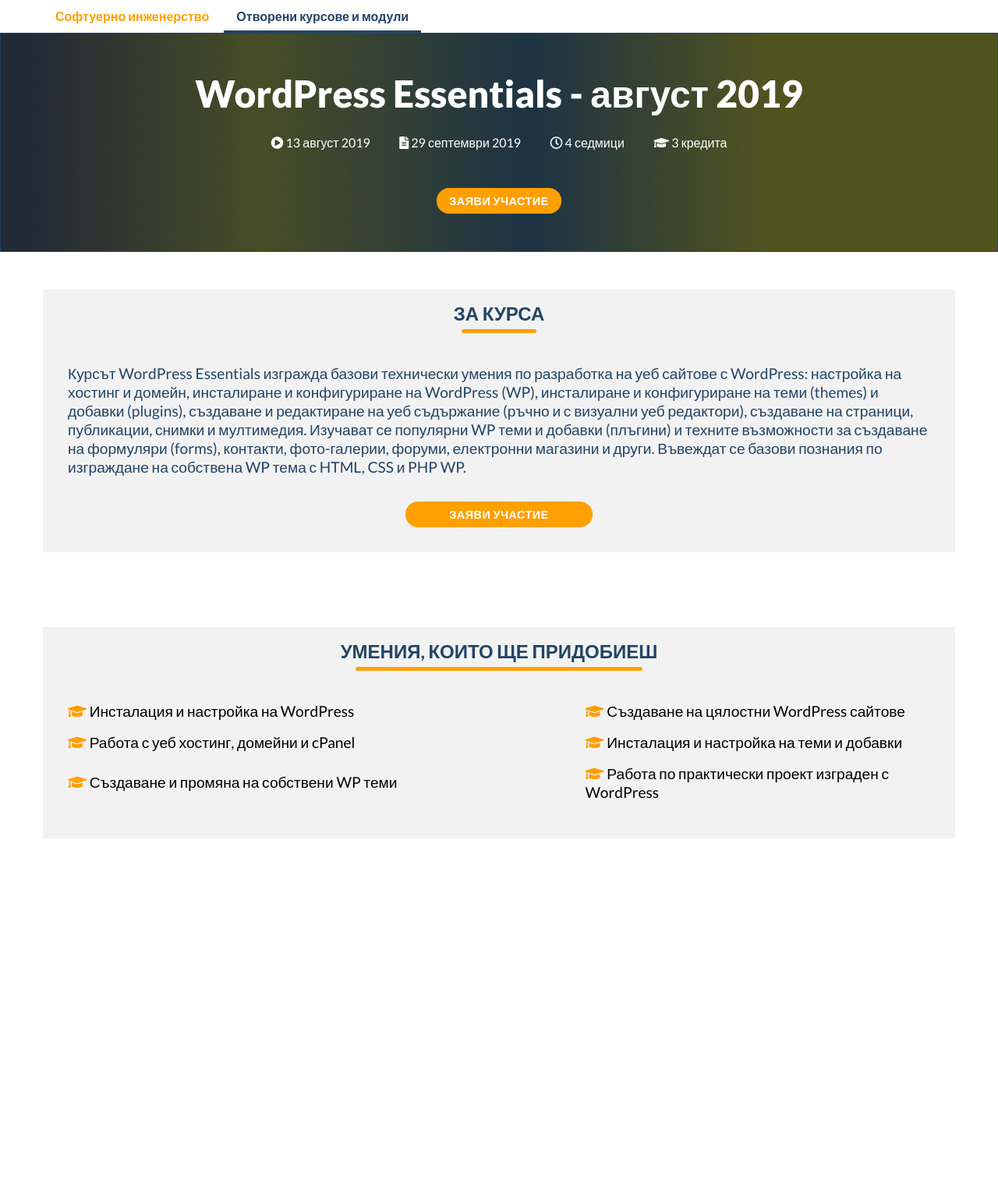
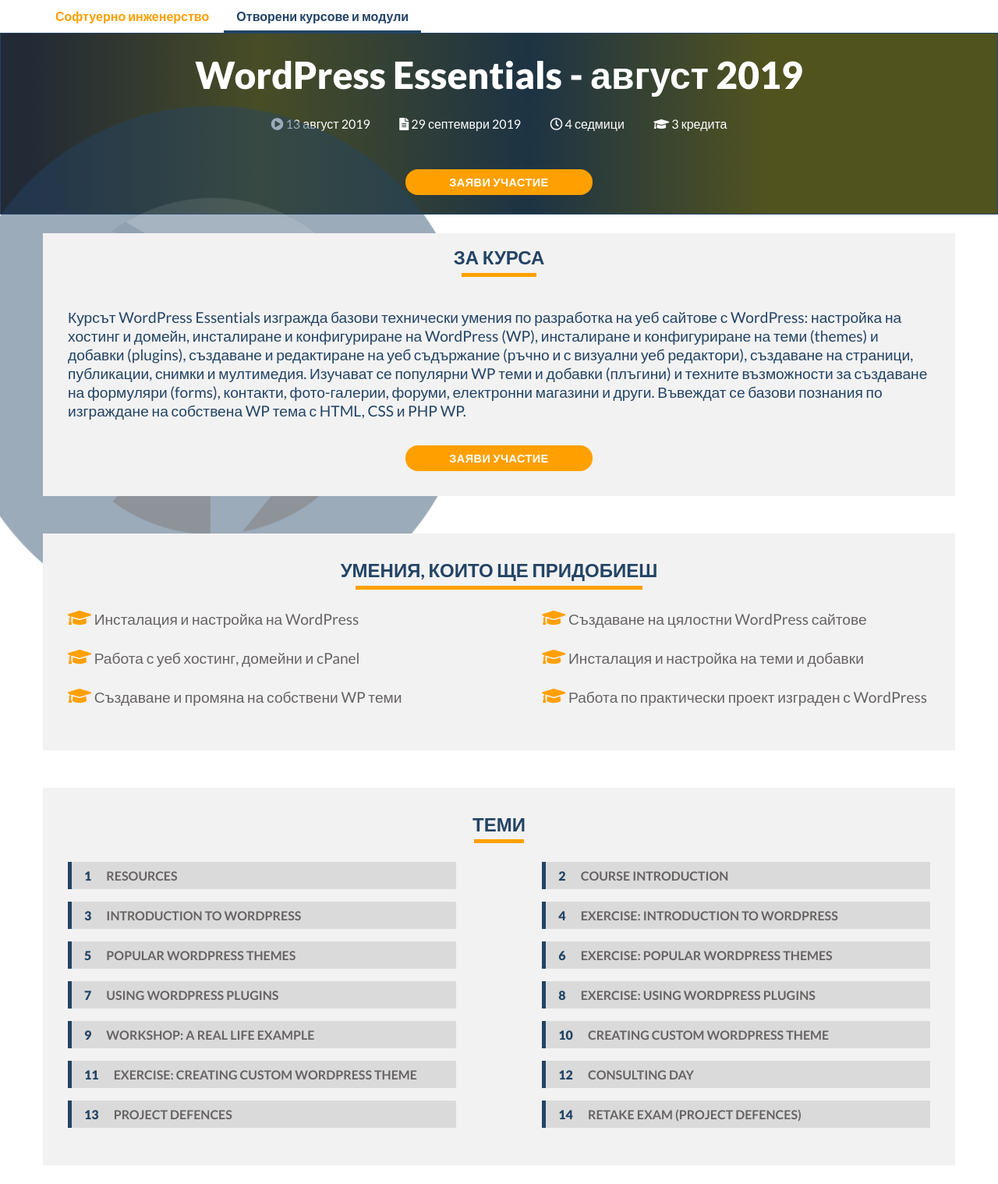
Before and after one commit to KaloyanDaskalov/SoftUni-exam-prep, a plain HTML site: page Retake Exam - 13 August 2019/03_WordPress-Essentials/Solution/index.html in a window 1280 px wide. Shown: the part 93-1611 px from the top of the page at 78% size. Before the commit the page ends 1216 px from the top, so only its background shows below. Drawn offline with Linux system fonts and the light colour scheme.

Commit message:
work on 13august WP-essentials

```diff
--- a/Retake Exam - 13 August 2019/03_WordPress-Essentials/Solution/index.html
+++ b/Retake Exam - 13 August 2019/03_WordPress-Essentials/Solution/index.html
@@ -31,12 +31,17 @@
       </div>
     </header>
     <main class="main">
+      <div class="water-mark">
+        <img src="../Requirements-and-Resources/images/wordpress.png" alt="" />
+      </div>
+      <!-- tabs section -->
       <section class="tabs section">
         <div class="content">
           <a href="#" class="tab">Софтуерно инженерство</a>
           <a href="#" class="tab selected">Отворени курсове и модули</a>
         </div>
       </section>
+      <!-- course info header -->
       <section class="course-header section">
         <div class="content flex">
           <h1 class="course-title">WordPress Essentials - август 2019</h1>
@@ -49,6 +54,7 @@
           <a href="#" class="btn">ЗАЯВИ УЧАСТИЕ</a>
         </div>
       </section>
+      <!-- course info section -->
       <section class="info section">
         <div class="content">
           <article class="section-titles">
@@ -70,6 +76,7 @@
           <a href="#" class="btn">ЗАЯВИ УЧАСТИЕ</a>
         </div>
       </section>
+      <!-- course skills -->
       <section class="skills section">
         <div class="content">
           <article class="section-titles">
@@ -104,6 +111,31 @@
           </ul>
         </div>
       </section>
+      <!-- course curriculum -->
+      <section class="curriculum section">
+        <div class="content">
+          <article class="section-titles">
+            <h2>ТЕМИ</h2>
+            <hr />
+          </article>
+          <ul class="curriculum-info flex">
+            <li><span>1</span> RESOURCES</li>
+            <li><span>2</span> COURSE INTRODUCTION</li>
+            <li><span>3</span> INTRODUCTION TO WORDPRESS</li>
+            <li><span>4</span> EXERCISE: INTRODUCTION TO WORDPRESS</li>
+            <li><span>5</span> POPULAR WORDPRESS THEMES</li>
+            <li><span>6</span> EXERCISE: POPULAR WORDPRESS THEMES</li>
+            <li><span>7</span> USING WORDPRESS PLUGINS</li>
+            <li><span>8</span> EXERCISE: USING WORDPRESS PLUGINS</li>
+            <li><span>9</span> WORKSHOP: A REAL LIFE EXAMPLE</li>
+            <li><span>10</span> CREATING CUSTOM WORDPRESS THEME</li>
+            <li><span>11</span> EXERCISE: CREATING CUSTOM WORDPRESS THEME</li>
+            <li><span>12</span> CONSULTING DAY</li>
+            <li><span>13</span> PROJECT DEFENCES</li>
+            <li><span>14</span> RETAKE EXAM (PROJECT DEFENCES)</li>
+          </ul>
+        </div>
+      </section>
     </main>
   </body>
 </html>
--- a/Retake Exam - 13 August 2019/03_WordPress-Essentials/Solution/style.css
+++ b/Retake Exam - 13 August 2019/03_WordPress-Essentials/Solution/style.css
@@ -2,6 +2,7 @@
 @import url("https://fonts.googleapis.com/css2?family=Lato:ital,wght@0,100;0,300;0,400;0,700;0,900;1,100;1,300;1,400;1,700;1,900&display=swap");
 
 :root {
+  --clr-text-uni: #676363;
   --blue-uni: #234465;
   --orange-uni: #ffa000;
   --gray-uni: #f2f2f2;
@@ -40,7 +41,7 @@
 
 .section {
   width: 100%;
-  padding: 3rem 1rem;
+  padding: 1.5rem 1rem;
 }
 
 .content {
@@ -99,6 +100,26 @@
   font-size: 1.5rem;
 }
 
+/*  main and watermark position */
+
+.main {
+  position: relative;
+}
+
+.water-mark {
+  position: absolute;
+  top: 150px;
+  left: -60px;
+  z-index: -1;
+}
+
+.water-mark img {
+  transform: rotate(20deg);
+  opacity: 0.5;
+  width: 100%;
+  display: block;
+}
+
 /*  under header tabs */
 
 .tabs.section {
@@ -129,6 +150,7 @@
     rgba(81, 83, 31, 1) 77%
   );
   position: relative;
+  z-index: -2;
 }
 
 .course-header .content.flex {
@@ -148,6 +170,10 @@
   margin-bottom: 3rem;
 }
 
+.course-header .content .btn {
+  width: 15rem;
+}
+
 /* info section */
 
 .info > .content {
@@ -162,7 +188,6 @@
 
 .section-titles hr {
   height: 5px;
-  border-radius: var(--radius);
   border: none;
   background-color: var(--orange-uni);
   width: 6rem;
@@ -185,23 +210,48 @@
 
 .skills > .content {
   background-color: var(--gray-uni);
-  padding: 1rem;
+  padding: 2rem;
 }
 
 .skills .section-titles hr {
   width: 23rem;
 }
 
-.skill-info {
-  padding: 1rem;
-}
-
 .skill-info li {
-  flex: 0 0 40%;
-  margin-bottom: 1rem;
+  flex: 0 0 45%;
+  margin-bottom: 1.5rem;
   font-size: 1.2rem;
+  color: var(--clr-text-uni);
 }
 
 .skill-info .fa-graduation-cap {
   color: var(--orange-uni);
+  font-size: 1.5rem;
 }
+
+/* curriculum info */
+
+.curriculum .content {
+  padding: 2rem;
+  background-color: var(--gray-uni);
+}
+
+.curriculum .section-titles hr {
+  width: 4rem;
+}
+
+.curriculum-info li {
+  flex: 0 0 45%;
+  background-color: var(--dark-gray-uni);
+  border-left: 5px solid var(--blue-uni);
+  margin-bottom: 1rem;
+  padding: 0.5rem 1rem;
+  color: var(--clr-text-uni);
+  font-weight: 700;
+}
+
+.curriculum-info li span {
+  color: var(--blue-uni);
+  margin-right: 1rem;
+  font-weight: 900;
+}
```
